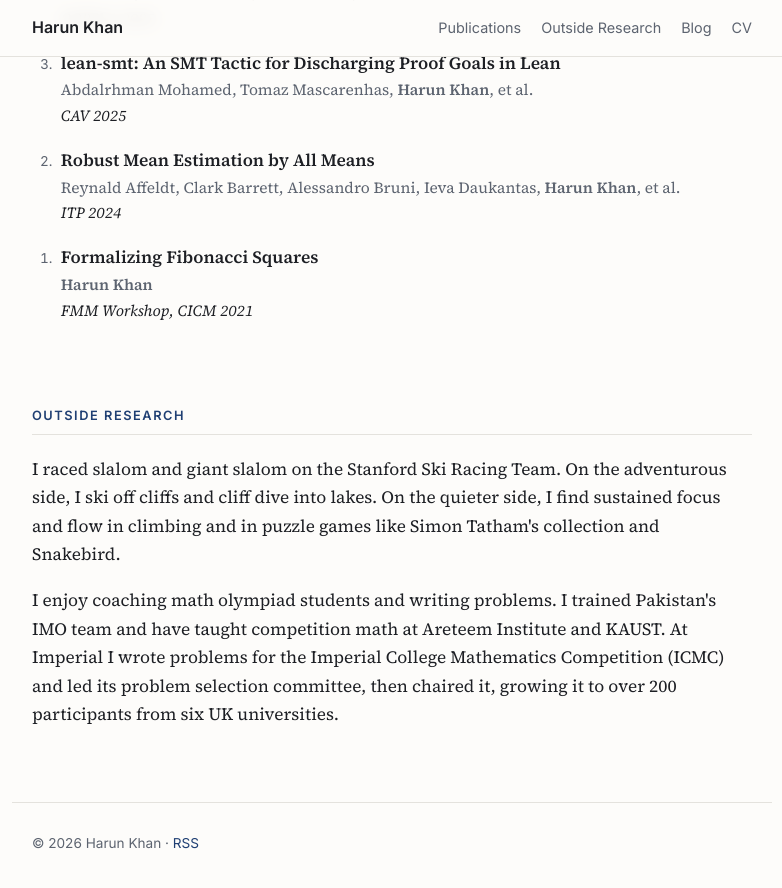
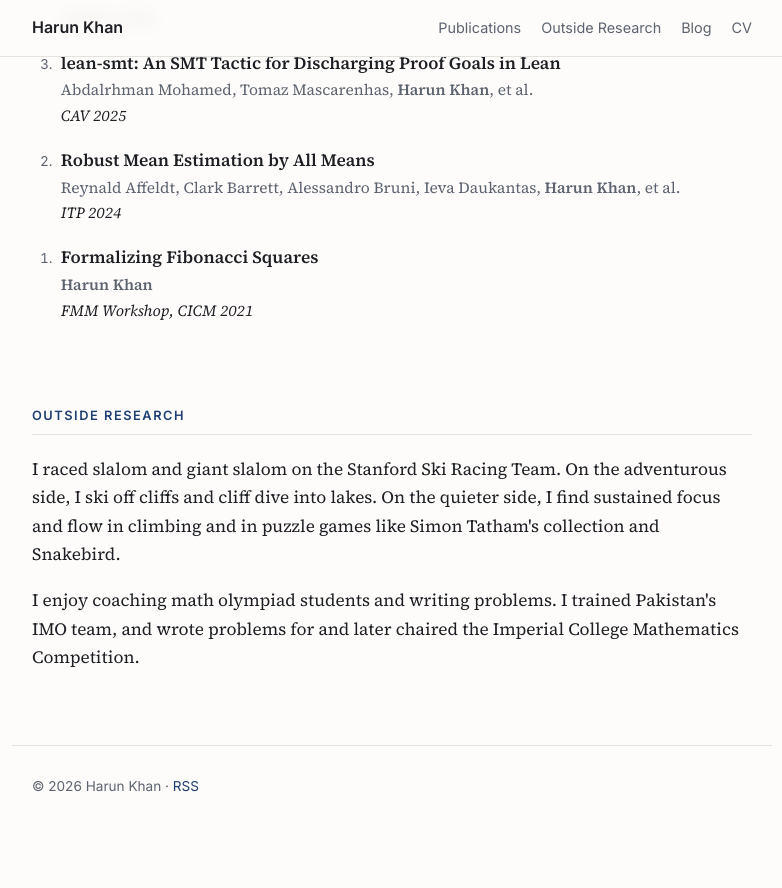
Before and after one commit to harunk-dev/website, a Jekyll site: the page built from index.html, in a window 1280 px wide and 900 px high, scrolled down 1023 px. Shown: the top 888 px of the window, without its empty margins (248-1030 px from the left). Built offline with Jekyll 4.4.1, drawn with Linux system fonts in a browser that asks for light colours; after the commit the page ends 1866 px from its top, so only the background shows below that.

Commit message:
Shorten coaching paragraph
Co-Authored-By: Claude Opus 5.5 <noreply@anthropic.com>
Claude-Session: https://claude.ai/code/session_01734RpCjVag34boEXhMytMG

```diff
--- a/index.html
+++ b/index.html
@@ -78,9 +78,7 @@ layout: default
       <p>I raced slalom and giant slalom on the Stanford Ski Racing Team. On the adventurous side, I ski off cliffs and
         cliff dive into lakes. On the quieter side, I find sustained focus and flow in climbing and in puzzle games like
         Simon Tatham's collection and Snakebird.</p>
-      <p>I enjoy coaching math olympiad students and writing problems. I trained Pakistan's IMO team and have taught
-        competition math at Areteem Institute and KAUST. At Imperial I wrote problems for the Imperial College
-        Mathematics Competition (ICMC) and led its problem selection committee, then chaired it, growing it to over 200
-        participants from six UK universities.</p>
+      <p>I enjoy coaching math olympiad students and writing problems. I trained Pakistan's IMO team, and wrote problems
+        for and later chaired the Imperial College Mathematics Competition.</p>
     </section>
   </main>
```
